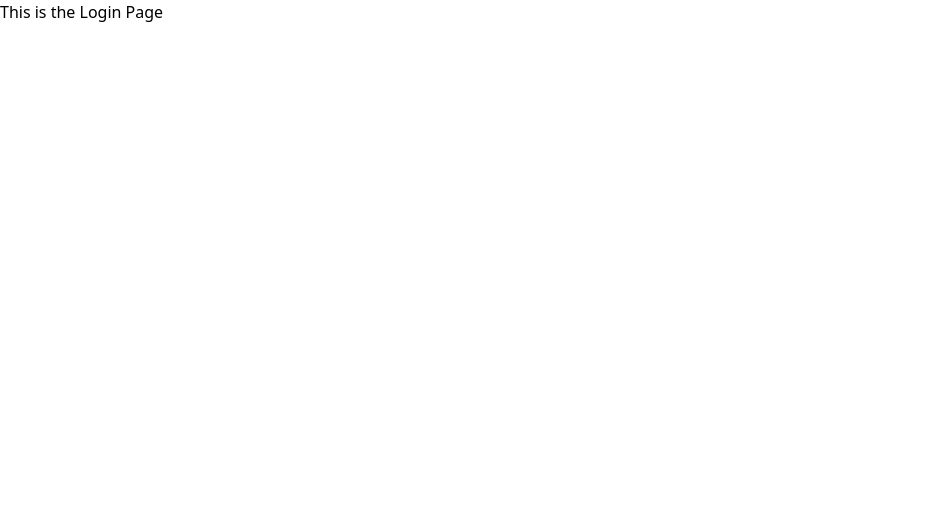
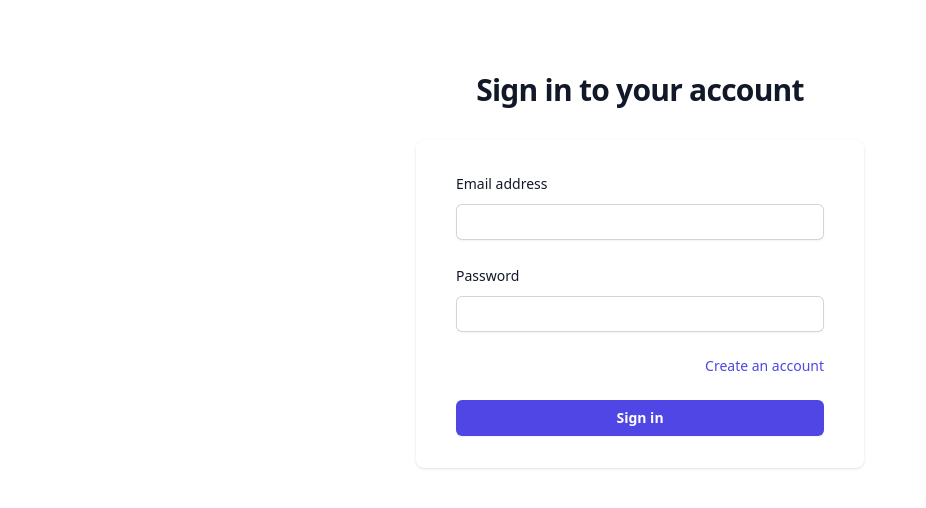
Before and after one commit to MenarSelamet/firebase-next-demo, a Next.js app: page /Login in a window 1280 px wide. Shown: the top 508 px of the page, without its empty margins (0-926 px from the left). Built offline with nearby package versions, Linux system fonts and the light colour scheme.

Commit message:
Login Page added

```diff
--- a/pages/Login/index.js
+++ b/pages/Login/index.js
@@ -1,11 +1,96 @@
-import React from 'react'
+import Link from "next/link";
+import { auth } from "../../util/firebase";
+import { signInWithEmailAndPassword } from "firebase/auth";
+import { useState } from "react";
 
-const Login = () => {
+export default function Login() {
+  const [email, setEmail] = useState("");
+  const [password, setPassword] = useState("");
+
+  const signIn = async (e) => {
+    e.preventDefault();
+    await signInWithEmailAndPassword(auth, email, password);
+  };
+
   return (
-    <div>
-      This is the Login Page
-    </div>
-  )
+    <>
+      <div className="flex min-h-full flex-col justify-center py-12 sm:px-6 lg:px-8">
+        <div className="sm:mx-auto sm:w-full sm:max-w-md">
+          <h2 className="mt-6 text-center text-3xl font-bold tracking-tight text-gray-900">
+            Sign in to your account
+          </h2>
+        </div>
+
+        <div className="mt-8 sm:mx-auto sm:w-full sm:max-w-md">
+          <div className="bg-white py-8 px-4 shadow sm:rounded-lg sm:px-10">
+            <form className="space-y-6" onSubmit={signIn}>
+              <div>
+                <label
+                  htmlFor="email"
+                  className="block text-sm font-medium leading-6 text-gray-900"
+                >
+                  Email address
+                </label>
+                <div className="mt-2">
+                  <input
+                    value={email}
+                    onChange={(e) => setEmail(e.target.value)}
+                    id="email"
+                    name="email"
+                    type="email"
+                    autoComplete="email"
+                    required
+                    className="block w-full rounded-md border-0 py-1.5 text-gray-900 shadow-sm ring-1 ring-inset ring-gray-300 placeholder:text-gray-400 focus:ring-2 focus:ring-inset focus:ring-indigo-600 sm:text-sm sm:leading-6"
+                  />
+                </div>
+              </div>
+
+              <div>
+                <label
+                  htmlFor="password"
+                  className="block text-sm font-medium leading-6 text-gray-900"
+                >
+                  Password
+                </label>
+                <div className="mt-2">
+                  <input
+                    value={password}
+                    onChange={(e) => setPassword(e.target.value)}
+                    id="password"
+                    name="password"
+                    type="password"
+                    autoComplete="current-password"
+                    required
+                    className="block w-full rounded-md border-0 py-1.5 text-gray-900 shadow-sm ring-1 ring-inset ring-gray-300 placeholder:text-gray-400 focus:ring-2 focus:ring-inset focus:ring-indigo-600 sm:text-sm sm:leading-6"
+                  />
+                </div>
+              </div>
+
+              <div className="flex items-center justify-between">
+                <div className="flex items-center"></div>
+
+                <div className="text-sm">
+                  <Link
+                    href="/signup"
+                    className="font-medium text-indigo-600 hover:text-indigo-500"
+                  >
+                    Create an account
+                  </Link>
+                </div>
+              </div>
+
+              <div>
+                <button
+                  type="submit"
+                  className="flex w-full justify-center rounded-md bg-indigo-600 py-2 px-3 text-sm font-semibold text-white shadow-sm hover:bg-indigo-500 focus-visible:outline focus-visible:outline-2 focus-visible:outline-offset-2 focus-visible:outline-indigo-600"
+                >
+                  Sign in
+                </button>
+              </div>
+            </form>
+          </div>
+        </div>
+      </div>
+    </>
+  );
 }
-
-export default Login
```
